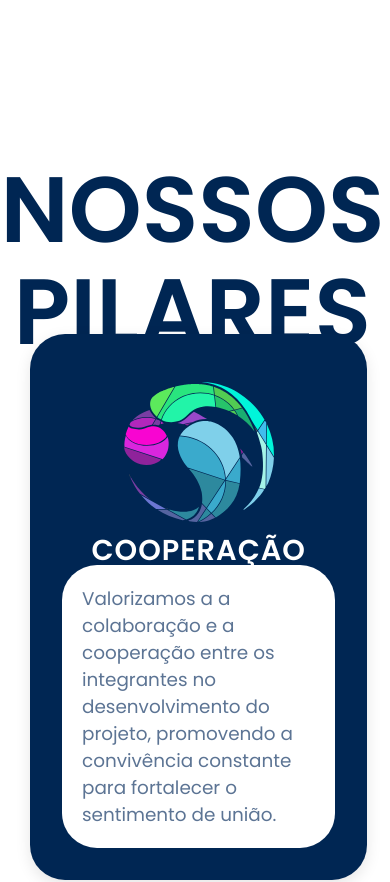
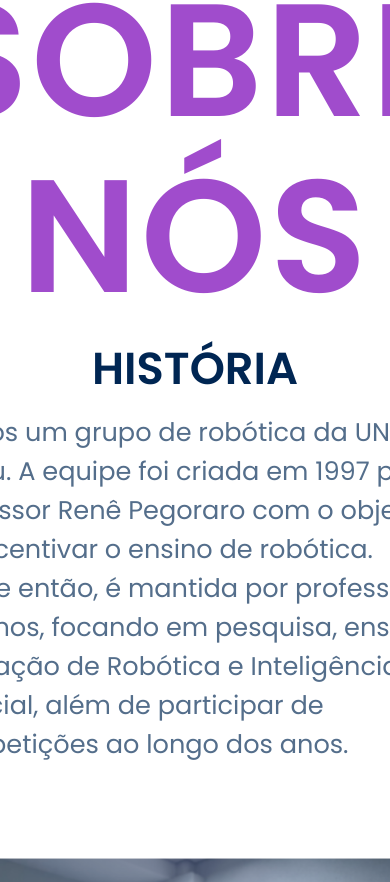
Before and after one commit to carrossel-caipira/site, a React (Vite) app: page / in a window 390 px wide. Shown: the part 703-1585 px from the top of the page. Built offline with nearby package versions, Linux system fonts and the light colour scheme.

Commit message:
add sobre-nos sem responsividade

```diff
--- a/src/assets/styles/themes/default.jsx
+++ b/src/assets/styles/themes/default.jsx
@@ -6,7 +6,8 @@ export default {
   lightBg: "#FFFFFF",
   buttonColor: "#a047cc",
   subTitleColor: "#454545",
-  paragraphColor: "#5c7494",
+  paragraphColor: "#546e8b",
+
   colorBgCopy: "#131313",
 
   // spacing
@@ -16,6 +17,7 @@ export default {
   margin_l: "1em",
   margin_xl: "1.618em",
   margin_xxl: "2.618em",
+  margin_sections: "16.7em",
 
   // fonts
   fontPop: "Poppins",
--- a/src/components/App/index.jsx
+++ b/src/components/App/index.jsx
@@ -5,47 +5,25 @@ import Title from '../Title';
 import Navbar from '../navbar';
 import Sponsors from '../sponsors';
 import Objetivo from '../Pilares/index.jsx';
+import Sobre from '../Sobre-nos/index.jsx'
 import Recrutamento from '../Recrutamento/index.jsx';
 import { Container } from './styles.jsx';
 import GlobalStyles from '../../assets/styles/global.jsx';
-import ScrollBar from '../ScrollBar/';
+import Footer from '../footer/index.jsx'
 
 function App() {
-  useEffect(() => {
-
-    const handleWheel = (event) => {
-      if (event.ctrlKey) {
-        event.preventDefault();
-      }
-    };
-
-
-    const handleKeyDown = (event) => {
-      if (event.ctrlKey && (event.key === '+' || event.key === '-' || event.key === '=')) {
-        event.preventDefault();
-      }
-    };
-
-
-    document.addEventListener('wheel', handleWheel, { passive: false });
-    document.addEventListener('keydown', handleKeyDown);
-
-    return () => {
-      document.removeEventListener('wheel', handleWheel);
-      document.removeEventListener('keydown', handleKeyDown);
-    };
-  }, []);
 
   return (
     <>
       <ThemeProvider theme={Theme}>
         <GlobalStyles />
-        <ScrollBar />
         <Container>
           <Navbar/>
           <Recrutamento />
+          <Sobre/>
           <Objetivo />
           <Sponsors />
+          <Footer />
         </Container>
       </ThemeProvider>
     </>
--- a/src/components/App/styles.jsx
+++ b/src/components/App/styles.jsx
@@ -11,7 +11,7 @@ export const Container = styled.div`
   touch-action: pan-x pan-y;
   overflow-x: hidden;
 
-  & > * {
-    margin-bottom: ${pagesMargin};
-  }
+  // & > * {
+  //   margin-bottom: ${pagesMargin};
+  // }
 `;
--- a/src/components/Pilares/styles.jsx
+++ b/src/components/Pilares/styles.jsx
@@ -11,9 +11,10 @@ export const Section = styled.section`
   width: 100vw;
   background-color: white;
   padding-right:50px;
-  padding-left:45px;
+  padding-left:50px;
   text-align: center;
-  margin-top:100px;
+  Margin-top: 0px;
+
 
   & ${Title} {
     color: ${(props) => props.theme.darkBg};
@@ -34,8 +35,8 @@ export const GridContainer = styled.div`
   display: grid;
   grid-template-columns: repeat(auto-fit, minmax(280px, 1fr));
 
-  gap: 55px;
-  width: 100%;
+  gap: 60px;
+  width: 88%;
   max-width: 100vw;
 
 
@@ -45,8 +46,8 @@ export const GridContainer = styled.div`
     align-items: center;
   }
 
-  @media (max-width: 425px) {
-    margin-right:30px;
+  @media (max-width: 500px) {
+    margin-right:35px;
   }
 `;
 
@@ -90,10 +91,10 @@ export const Box = styled.div`
   flex-direction: column;
   align-items: center;
   justify-content: center;
-  min-height: 250px;
+  min-height: 19.5em;
 
   & ${Paragraph} {
-
+  font-size: 1.4rem;
     text-align: left;
     margin: 0;
   }
--- a/src/components/Recrutamento/styles.jsx
+++ b/src/components/Recrutamento/styles.jsx
@@ -12,10 +12,9 @@ export const Rec = styled.div`
   background-image: url(${(props) => props.theme.backgroundImage});
   background-size: cover;
   background-position: center;
-  margin: 0;
-  padding: 0;
   box-sizing: border-box;
   overflow: hidden;
+  margin-bottom: ${props => props.theme.margin_sections};
 
   & ${SubTitle} {
     color: white;
--- a/src/components/Sobre-nos/index.jsx
+++ b/src/components/Sobre-nos/index.jsx
@@ -1,10 +1,85 @@
-import React from 'react'
+import { useEffect, useRef } from "react"; // Adicionei useEffect e useRef
+import goianiaImg from "../../assets/images/goiania.jpg";
+import reuniaoImg from "../../assets/images/reuniao.png";
+import Title from "../Title/";
+import Paragraph from "../Paragraph";
+import Subtitle from "../SubTitle"
+import Teste from "../../assets/images/teste.png"
+import {
+  Hist,
+  Right,
+  Left,
+  CarouselContainer,
+  CarouselWrapper,
+  Item,
+  ItemBody,
+  TitleC,
+  Text,
+  TitleR
+} from "./styles.jsx";
 
-function History(){
+const items = [
+  { src: goianiaImg, alt: "Imagem 1" },
+  { src: goianiaImg, alt: "Imagem 3" },
+  { src: goianiaImg, alt: "Imagem 4" },
+  { src: goianiaImg, alt: "Imagem 5" },
+
+];
+  // { title: "spouting whale", unicode: "U+1F433" },
+  // { title: "whale", unicode: "U+1F40B" },
+  // { title: "dolphin", unicode: "U+1F42C" },
+  // { title: "fish", unicode: "U+1F41F" },
+  // { title: "tropical fish", unicode: "U+1F420" },
+
+
+function History() {
+  const carouselRef = useRef(null);
+
+  useEffect(() => {
+    if (carouselRef.current) {
+      const children = carouselRef.current.children;
+      Array.from(children).forEach((child, index) => {
+        child.style.setProperty("--index", index + 1);
+      });
+    }
+  }, []);
+
   return (
     <Hist className="historia">
+      <Left>
+        <TitleR>
+          <Title>SOBRE</Title>
+          <Title>NÓS</Title>
+        </TitleR>
+        <Text>
+        <Subtitle>
+        HISTÓRIA
+        </Subtitle>
+          <Paragraph>Somos um grupo de robótica da UNESP Bauru. A equipe foi criada em 1997 pelo professor Renê Pegoraro com o objetivo de incentivar o ensino de robótica. Desde então, é mantida por professores e alunos, focando em pesquisa, ensino e aplicação de Robótica e Inteligência Artificial, além de participar de competições ao longo dos anos.</Paragraph>
+        </Text>
+      </Left>
+      <Right>
+        <img src={Teste}></img>
+
+
+        {/* <CarouselWrapper>
+          <CarouselContainer ref={carouselRef}>
+            {items.map((item, index) => (
+              <Item key={index} style={{ "--index": index + 1 }}>
+                <ItemBody>
+                <img
+                    src={item.src}
+                    alt={item.alt}
+                    style={{ width: "100%", borderRadius: "8px" }}
+                  />
+                </ItemBody>
+              </Item>
+            ))}
+          </CarouselContainer>
+        </CarouselWrapper> */}
+      </Right>
     </Hist>
-  )
+  );
 }
 
-export default History
+export default History;
--- a/src/components/Sobre-nos/styles.jsx
+++ b/src/components/Sobre-nos/styles.jsx
@@ -1,3 +1,150 @@
-import styled from "styled-components"
-import Title from '../Title/'
-import Paragraph from '../Paragraph/'
+import styled from "styled-components";
+import Title from "../Title/";
+import Paragraph from "../Paragraph/";
+import React, { useEffect, useRef } from "react";
+import SubTitle from "../SubTitle";
+
+export const Hist = styled.div`
+  display: flex;
+  align-items: center;
+  justify-content: center;
+  width: 100vw;
+  height: auto;
+  gap: 70px;
+  padding: 0 6.25em;
+  margin-bottom: ${(props) => props.theme.margin_sections};
+  @media (max-width: 1250px) {
+    flex-direction: column;
+    text-align: center;
+  }
+`;
+
+export const Right = styled.div`
+  flex: 1;
+  display: flex;
+  justify-content: center;
+
+  img {
+    // width: 46.875em; /* Exemplo */
+      width: 700px;
+    height: auto;
+  }
+`;
+
+export const Left = styled.div`
+  flex: 1;
+  display: block;
+  justify-content: center;
+  align-items: center;
+`;
+
+export const TitleR = styled.div`
+  width: 100%;
+
+  & ${Title} {
+    font-size: 10rem;
+    font-weight: 600;
+    color: #a04ccc;
+  }
+`;
+
+export const Text = styled.div`
+  width: 100%;
+
+
+  & ${Paragraph}{
+  font-size: 1.6rem;
+  text-align: left;
+  }
+
+  & ${SubTitle}{
+    color: ${(props) => props.theme.darkBg};
+
+  font-size: 2.5rem;
+
+      @media (max-width: 2685px) {
+    font-size: 2.8rem;
+  }
+
+`;
+
+//CARROSSEL VERTICAL
+
+export const CarouselContainer = styled.div`
+  position: relative;
+  width: 800px;
+  height: 400px;
+  display: flex;
+  justify-content: center;
+  flex-direction: column;
+`;
+
+export const Item = styled.div`
+  display: flex;
+  align-items: center;
+  position: absolute;
+  width: 100%;
+
+  padding: 0 5px;
+  opacity: 0;
+  filter: drop-shadow(0 2px 2px #555);
+  will-change: transform, opacity;
+  animation: carousel-animate-vertical 27s linear infinite;
+  animation-delay: calc(3s * (var(--index) - 2));
+`;
+
+export const ItemBody = styled.div`
+  width: 100%;
+  border-radius: 8px;
+  padding: 8px 10px;
+`;
+
+export const TitleC = styled.p`
+  text-transform: uppercase;
+  font-size: 20px;
+  margin-top: 10px;
+`;
+
+export const CarouselWrapper = styled.div`
+  @keyframes carousel-animate-vertical {
+    0% {
+      translate: 0 100%;
+      scale: 0.6;
+      opacity: 0;
+      visibility: hidden;
+    }
+    3%,
+    11% {
+      translate: 0 100%;
+      scale: 0.8;
+      opacity: 0.4;
+      visibility: visible;
+    }
+    14%,
+    22% {
+      translate: 0 0;
+      scale: 0.9;
+      opacity: 1;
+      visibility: visible;
+    }
+    25%,
+    33% {
+      translate: 0 -100%;
+      scale: 0.8;
+      opacity: 0.4;
+      visibility: visible;
+    }
+    36% {
+      translate: 0 -100%;
+      scale: 0.6;
+      opacity: 0;
+      visibility: visible;
+    }
+    100% {
+      translate: 0 -100%;
+      scale: 0.6;
+      opacity: 0;
+      visibility: hidden;
+    }
+  }
+`;
--- a/src/components/footer/index.jsx
+++ b/src/components/footer/index.jsx
@@ -1,9 +1,17 @@
 import React, { useState } from 'react';
-import { Background } from './styles.jsx';
+import { Background, Content, Copy, BackgroundImage } from './styles.jsx';
+import Paragraph from "../Paragraph"
+
+function Footer() {
 
   return (
     <Background>
+      <Copy>
+        <Paragraph>
+        © Copyright- 2025 Carrossel Caipira
+        </Paragraph>
+      </Copy>
     </Background>
   );
-
+}
 export default Footer;
--- a/src/components/footer/styles.jsx
+++ b/src/components/footer/styles.jsx
@@ -1,5 +1,34 @@
 import styled from "styled-components";
+import Paragraph from "../Paragraph"
 
 export const Background = styled.div`
-  width: 100vw;
+  position: relative;
+  width: 100%;
+  min-height: 40vh;
+  display: flex;
+  flex-direction: column;
+  justify-content: center;
+  align-items: center;
+  text-align: center;
+  margin-bottom: 0px;
+  background-color: ${props => props.theme.darkBg};
 `;
+
+export const Copy = styled.div`
+  position: absolute;
+  bottom: 0;
+  width: 100%;
+  height: 50px;
+  background-color: white;
+  display: flex;
+  justify-content: center;
+  align-items: center;
+
+  ${Paragraph}{
+      color: ${props => props.theme.darkBg};
+      font-size: 1rem;
+  }
+`;
+export const Content = styled.div``;
+
+export const BackgroundImage = styled.div``;
--- a/src/components/navbar/index.jsx
+++ b/src/components/navbar/index.jsx
@@ -52,7 +52,7 @@ function Navbar() {
         <NavLink to="hero" smooth={true} spy={true} offset={-70} duration={500}>
           Inicio
         </NavLink>
-        <NavLink to="historia" smooth={true} spy={true} offset={-70} duration={500}>
+        <NavLink to="historia" smooth={true} spy={true} offset={-160} duration={500}>
           História
         </NavLink>
         <NavLink to="contato" smooth={true} spy={true} offset={-70} duration={500}>
--- a/src/components/navbar/styles.jsx
+++ b/src/components/navbar/styles.jsx
@@ -20,7 +20,7 @@ export const Nav = styled.nav`
   font-family: Advent Pro;
   font-weight: 600;
   color: ${props => props.theme.darkBg};
-  background-color: ${props => props.theme.lightBg};
+  background-color: #b8bccc;
   width: 100vw;
   box-shadow: 0 4px 8px rgba(0, 0, 0, 0.1);
   position: relative;
@@ -93,28 +93,16 @@ export const LinkItems = styled.div`
 
 export const NavLink = styled(Link)`
   cursor: pointer;
-  transition: font-size 0.2s ease;
-  text-shadow: 1px 2px 1px rgba(0, 0, 0, 0.25);
 
-  &:hover {
-    font-size: 1.75rem;
-    border-bottom: 2px solid white;
-  }
 
   @media (max-width: 1024px) {
     font-size: 1.5rem;
 
-    &:hover {
-      font-size: 1.6rem;
-    }
   }
 
   @media (max-width: ${props => props.theme.deviceMobile}) {
     font-size: 1.2rem;
 
-    &:hover {
-      font-size: 1.3rem;
-    }
   }
 `;
 
@@ -175,16 +163,8 @@ export const MobileMenu = styled.div`
   ${NavLink} {
     font-size: 1.2rem;
 
-    &:hover {
-      font-size: 1.3rem;
-    }
-
     @media (max-width: 1025px) {
       font-size: 1rem;
-
-      &:hover {
-        font-size: 1.1rem;
-      }
     }
   }
 `;
--- a/src/components/sponsors/styles.jsx
+++ b/src/components/sponsors/styles.jsx
@@ -9,7 +9,7 @@ export const Patrocinadores = styled.div`
   width: 100vw;
   background-color: ${(props) => props.theme.lightBg};
   position: relative;
-
+  margin-bottom: ${(props) => props.theme.margin_sections};
 
   & ${Title} {
     color: ${(props) => props.theme.buttonColor};
```
Also changed, not shown: src/assets/images/goiania.jpg (renamed from src/assets/images/vini luci mu.jpg), src/assets/images/teste.png (added).
